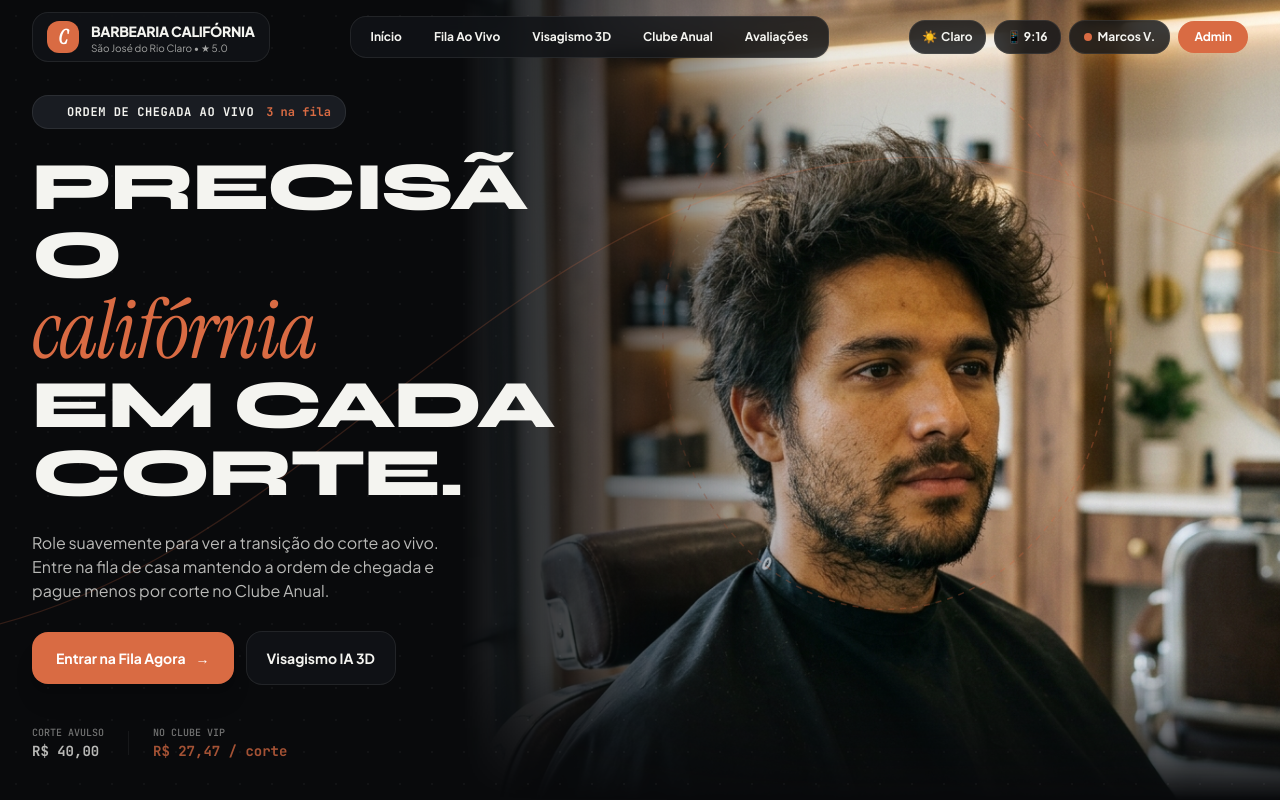
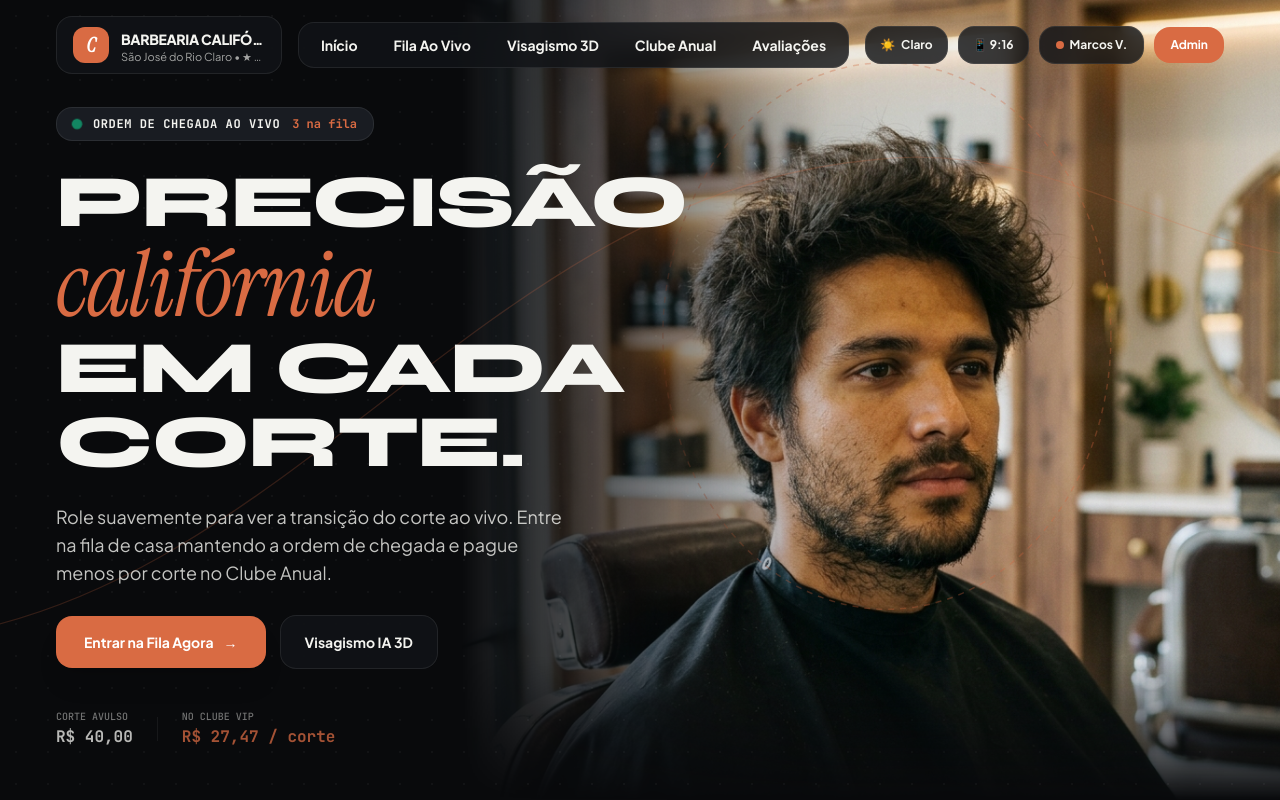
Before and after one commit to adryelcunha31-hash/Barbearia-California, a website: page public/index.html in a window 1280 px wide. Shown: the top 800 px of the page. Drawn offline with nearby package versions, Linux system fonts and the light colour scheme; no server answers; a script that the page names is missing.

Commit message:
Fix widescreen desktop layout and unbroken PRECISAO heading

```diff
--- a/public/index.html
+++ b/public/index.html
@@ -43,20 +43,22 @@
 
     * { box-sizing: border-box; -webkit-tap-highlight-color: transparent; }
     html, body {
-      margin: 0; padding: 0; width: 100%; max-width: 100%; overflow-x: hidden;
+      margin: 0; padding: 0; width: 100%; max-width: 100vw; overflow-x: clip;
       background-color: var(--bg); color: var(--text);
       font-family: 'Plus Jakarta Sans', sans-serif;
       transition: background-color 0.35s ease, color 0.35s ease;
     }
     body::-webkit-scrollbar { display: none; }
     html { scrollbar-width: none; }
-    main, section, .card-ln, .subtle-ln, .grid > * { min-width: 0; max-width: 100%; }
 
     .font-display-ln {
       font-family: 'Syne', sans-serif;
       letter-spacing: -0.04em;
-      overflow-wrap: anywhere;
-      word-break: break-word;
+    }
+    @media (max-width: 639px) {
+      html, body { overflow-x: hidden; }
+      main, section, .card-ln, .subtle-ln, .grid > * { min-width: 0; max-width: 100%; }
+      .font-display-ln { letter-spacing: -0.05em; }
     }
     .font-serif-ln { font-family: 'Instrument Serif', serif; }
     .font-mono-ln { font-family: 'JetBrains Mono', monospace; }
@@ -293,44 +295,44 @@
     </div>
   </div>
 
-  <!-- FLOATING HEADER ESTILO LANDO NORRIS (100% Responsivo Mobile & Desktop) -->
-  <header class="fixed top-0 left-0 right-0 z-50 px-3 sm:px-8 py-3 pointer-events-none overflow-hidden">
-    <div class="max-w-[1440px] mx-auto flex items-center justify-between gap-2">
+  <!-- FLOATING HEADER ESTILO LANDO NORRIS (Widescreen no PC & Compacto no Celular) -->
+  <header class="fixed top-0 left-0 right-0 z-50 px-3 sm:px-8 lg:px-14 py-3 sm:py-4 pointer-events-none">
+    <div class="max-w-[1680px] w-full mx-auto flex items-center justify-between gap-2 sm:gap-4">
       <!-- Brand Pill -->
-      <a href="#top" class="pointer-events-auto btn-ln-ghost px-2.5 sm:px-3.5 py-2 rounded-2xl flex items-center gap-2 sm:gap-3 min-w-0">
-        <div class="w-7 h-7 sm:w-8 sm:h-8 rounded-xl btn-ln-primary flex items-center justify-center font-serif-ln italic text-lg sm:text-xl font-bold shrink-0">C</div>
+      <a href="#top" class="pointer-events-auto btn-ln-ghost px-2.5 sm:px-4 py-2 sm:py-2.5 rounded-2xl flex items-center gap-2 sm:gap-3 min-w-0">
+        <div class="w-7 h-7 sm:w-9 sm:h-9 rounded-xl btn-ln-primary flex items-center justify-center font-serif-ln italic text-lg sm:text-xl font-bold shrink-0">C</div>
         <div class="leading-none min-w-0">
           <span class="font-extrabold text-[11px] sm:text-sm tracking-tight block truncate">BARBEARIA CALIFÓRNIA</span>
-          <span class="hidden sm:block text-[10px] opacity-65 mt-0.5 truncate">São José do Rio Claro • ★ 5.0</span>
+          <span class="hidden sm:block text-[11px] opacity-65 mt-0.5 truncate">São José do Rio Claro • ★ 5.0</span>
         </div>
       </a>
 
       <!-- Center Floating Nav Pill -->
-      <nav class="hidden lg:flex pointer-events-auto btn-ln-ghost p-1.5 rounded-2xl items-center gap-1 text-xs font-bold whitespace-nowrap">
-        <a href="#top" class="px-3.5 py-1.5 rounded-xl hover:opacity-70 transition">Início</a>
-        <a href="#fila-section" class="px-3.5 py-1.5 rounded-xl hover:opacity-70 transition">Fila Ao Vivo</a>
-        <a href="#visagismo-section" class="px-3.5 py-1.5 rounded-xl hover:opacity-70 transition">Visagismo 3D</a>
-        <a href="#clube-section" class="px-3.5 py-1.5 rounded-xl hover:opacity-70 transition">Clube Anual</a>
-        <a href="#avaliacoes-section" class="px-3.5 py-1.5 rounded-xl hover:opacity-70 transition">Avaliações</a>
+      <nav class="hidden lg:flex pointer-events-auto btn-ln-ghost p-1.5 rounded-2xl items-center gap-1 text-xs sm:text-sm font-bold whitespace-nowrap">
+        <a href="#top" class="px-4 py-1.5 rounded-xl hover:opacity-70 transition">Início</a>
+        <a href="#fila-section" class="px-4 py-1.5 rounded-xl hover:opacity-70 transition">Fila Ao Vivo</a>
+        <a href="#visagismo-section" class="px-4 py-1.5 rounded-xl hover:opacity-70 transition">Visagismo 3D</a>
+        <a href="#clube-section" class="px-4 py-1.5 rounded-xl hover:opacity-70 transition">Clube Anual</a>
+        <a href="#avaliacoes-section" class="px-4 py-1.5 rounded-xl hover:opacity-70 transition">Avaliações</a>
       </nav>
 
       <!-- Right Action Pills -->
-      <div class="pointer-events-auto flex items-center gap-1.5 sm:gap-2 shrink-0">
-        <button onclick="toggleTheme()" class="btn-ln-ghost px-2.5 sm:px-3 py-2 rounded-2xl text-xs font-bold flex items-center gap-1">
+      <div class="pointer-events-auto flex items-center gap-1.5 sm:gap-2.5 shrink-0">
+        <button onclick="toggleTheme()" class="btn-ln-ghost px-2.5 sm:px-3.5 py-2 sm:py-2.5 rounded-2xl text-xs font-bold flex items-center gap-1.5">
           <span id="theme-icon">☀️</span>
           <span id="theme-label" class="hidden sm:inline">Claro</span>
         </button>
 
-        <button onclick="open916Simulator()" id="btn-916" class="hidden xl:inline-flex btn-ln-ghost px-3 py-2 rounded-2xl text-xs font-bold">
+        <button onclick="open916Simulator()" id="btn-916" class="hidden xl:inline-flex btn-ln-ghost px-3.5 py-2.5 rounded-2xl text-xs font-bold">
           📱 9:16
         </button>
 
-        <button onclick="openLoginModal()" class="btn-ln-ghost px-2.5 sm:px-3.5 py-2 rounded-2xl text-[11px] sm:text-xs font-bold flex items-center gap-1.5">
+        <button onclick="openLoginModal()" class="btn-ln-ghost px-2.5 sm:px-4 py-2 sm:py-2.5 rounded-2xl text-[11px] sm:text-xs font-bold flex items-center gap-1.5">
           <span class="w-2 h-2 rounded-full bg-[#d96b43] shrink-0"></span>
           <span id="nav-user-name" class="truncate max-w-[72px] sm:max-w-none">Marcos V.</span>
         </button>
 
-        <a href="/admin" target="_top" class="btn-ln-primary px-2.5 sm:px-4 py-2 rounded-2xl text-[11px] sm:text-xs font-bold">
+        <a href="/admin" target="_top" class="btn-ln-primary px-2.5 sm:px-4 py-2 sm:py-2.5 rounded-2xl text-[11px] sm:text-xs font-bold">
           Admin
         </a>
       </div>
@@ -341,7 +343,6 @@
   <div id="toast" class="hidden fixed bottom-20 lg:bottom-6 left-4 right-4 sm:left-auto sm:right-5 z-50 card-ln border-l-4 border-l-[#d96b43] px-4 py-3.5 rounded-2xl shadow-2xl text-xs sm:text-sm font-bold flex items-center justify-between gap-3"></div>
 
   <!-- ================= 1. HERO FULL-SCREEN SEM CAIXA (ARQUITETURA LANDONORRIS.COM) ================= -->
-  <!-- Pinned/Sticky Scroll Track: 135vh de altura para que o scroll complete rápido e fluido logo no topo -->
   <div id="top" class="relative h-[135vh]">
     <section class="sticky top-0 h-screen w-full overflow-hidden flex items-center">
 
@@ -355,34 +356,34 @@
         <path id="ln-vector-line" d="M-100,720 C320,680 540,220 980,180 C1220,150 1380,340 1600,280" stroke="var(--accent)" stroke-width="1.5" stroke-dasharray="1800" stroke-dashoffset="0"/>
       </svg>
 
-      <!-- CONTEÚDO EDITORIAL ESQUERDO (Sobre a cor sólida do tema) -->
-      <div class="relative z-10 max-w-[1440px] w-full mx-auto px-4 sm:px-8 pt-14">
-        <div class="max-w-xl space-y-5 sm:space-y-6">
+      <!-- CONTEÚDO EDITORIAL ESQUERDO (Widescreen no PC + Compacto no Mobile) -->
+      <div class="relative z-10 max-w-[1680px] w-full mx-auto px-4 sm:px-8 lg:px-14 pt-14">
+        <div class="max-w-2xl space-y-5 sm:space-y-6">
 
           <!-- Widget Chanfrado Estilo "Next Race" do Lando Norris -->
-          <div class="inline-flex flex-wrap items-center gap-2 sm:gap-3 px-3.5 py-2 rounded-2xl subtle-ln text-[11px] sm:text-xs font-mono-ln">
+          <div class="inline-flex flex-wrap items-center gap-2 sm:gap-3 px-4 py-2 rounded-2xl subtle-ln text-[11px] sm:text-xs font-mono-ln">
             <span class="w-2 h-2 rounded-full bg-emerald-500 animate-ping shrink-0"></span>
             <span class="uppercase tracking-wider font-bold">Ordem de Chegada Ao Vivo</span>
             <span class="text-[var(--accent)] font-bold" id="hero-queue-count">3 na fila</span>
           </div>
 
-          <h1 class="font-display-ln text-3xl sm:text-6xl lg:text-[68px] font-extrabold leading-[0.95] tracking-tight uppercase">
-            PRECISÃO <br/>
-            <span class="font-serif-ln italic font-normal lowercase text-[var(--accent)] text-5xl sm:text-7xl lg:text-[82px]">califórnia</span> <br/>
-            EM CADA CORTE.
+          <h1 class="font-display-ln text-3xl sm:text-6xl lg:text-[68px] xl:text-[74px] font-extrabold leading-[0.94] tracking-tight uppercase">
+            <span class="whitespace-nowrap">PRECISÃO</span> <br/>
+            <span class="font-serif-ln italic font-normal lowercase text-[var(--accent)] text-5xl sm:text-7xl lg:text-[84px] xl:text-[92px]">califórnia</span> <br/>
+            <span class="whitespace-nowrap">EM CADA</span> CORTE.
           </h1>
 
-          <p class="text-sm sm:text-base opacity-75 leading-relaxed max-w-md">
+          <p class="text-sm sm:text-base lg:text-lg opacity-80 leading-relaxed max-w-lg">
             Role suavemente para ver a transição do corte ao vivo. Entre na fila de casa mantendo a ordem de chegada e pague menos por corte no Clube Anual.
           </p>
 
           <!-- CTAs Diretos -->
-          <div class="flex flex-wrap items-center gap-3 pt-1">
-            <a href="#fila-section" class="btn-ln-primary px-6 py-4 rounded-2xl text-xs sm:text-sm font-bold flex items-center gap-2.5 shadow-xl">
+          <div class="flex flex-wrap items-center gap-3.5 pt-1">
+            <a href="#fila-section" class="btn-ln-primary px-6 sm:px-7 py-4 rounded-2xl text-xs sm:text-sm font-bold flex items-center gap-2.5 shadow-xl">
               <span>Entrar na Fila Agora</span>
               <span>→</span>
             </a>
-            <a href="#visagismo-section" class="btn-ln-ghost px-5 py-4 rounded-2xl text-xs sm:text-sm font-bold">
+            <a href="#visagismo-section" class="btn-ln-ghost px-5 sm:px-6 py-4 rounded-2xl text-xs sm:text-sm font-bold">
               Visagismo IA 3D
             </a>
           </div>
@@ -391,12 +392,12 @@
           <div class="pt-4 flex items-center gap-6 text-xs font-mono-ln opacity-75">
             <div>
               <span class="block text-[10px] uppercase opacity-60">Corte Avulso</span>
-              <strong class="text-sm">R$ 40,00</strong>
+              <strong class="text-sm sm:text-base">R$ 40,00</strong>
             </div>
             <div class="h-6 w-px bg-[var(--border)]"></div>
             <div>
               <span class="block text-[10px] uppercase opacity-60">No Clube VIP</span>
-              <strong class="text-sm text-[var(--accent)]">R$ 27,47 / corte</strong>
+              <strong class="text-sm sm:text-base text-[var(--accent)]">R$ 27,47 / corte</strong>
             </div>
           </div>
 
@@ -422,7 +423,7 @@
   </div>
 
   <!-- CONTEÚDO PRINCIPAL ABAIXO DO HERO -->
-  <main class="max-w-[1380px] w-full mx-auto px-3.5 sm:px-8 pt-12 sm:pt-14 space-y-16 sm:space-y-20 overflow-x-hidden">
+  <main class="max-w-[1600px] w-full mx-auto px-3.5 sm:px-8 lg:px-14 pt-12 sm:pt-16 space-y-16 sm:space-y-24">
 
     <!-- ================= 2. FILA AO VIVO POR ORDEM DE CHEGADA & PASSE DO CLIENTE ================= -->
     <section id="fila-section" class="space-y-5 sm:space-y-6 scroll-mt-24">
```
